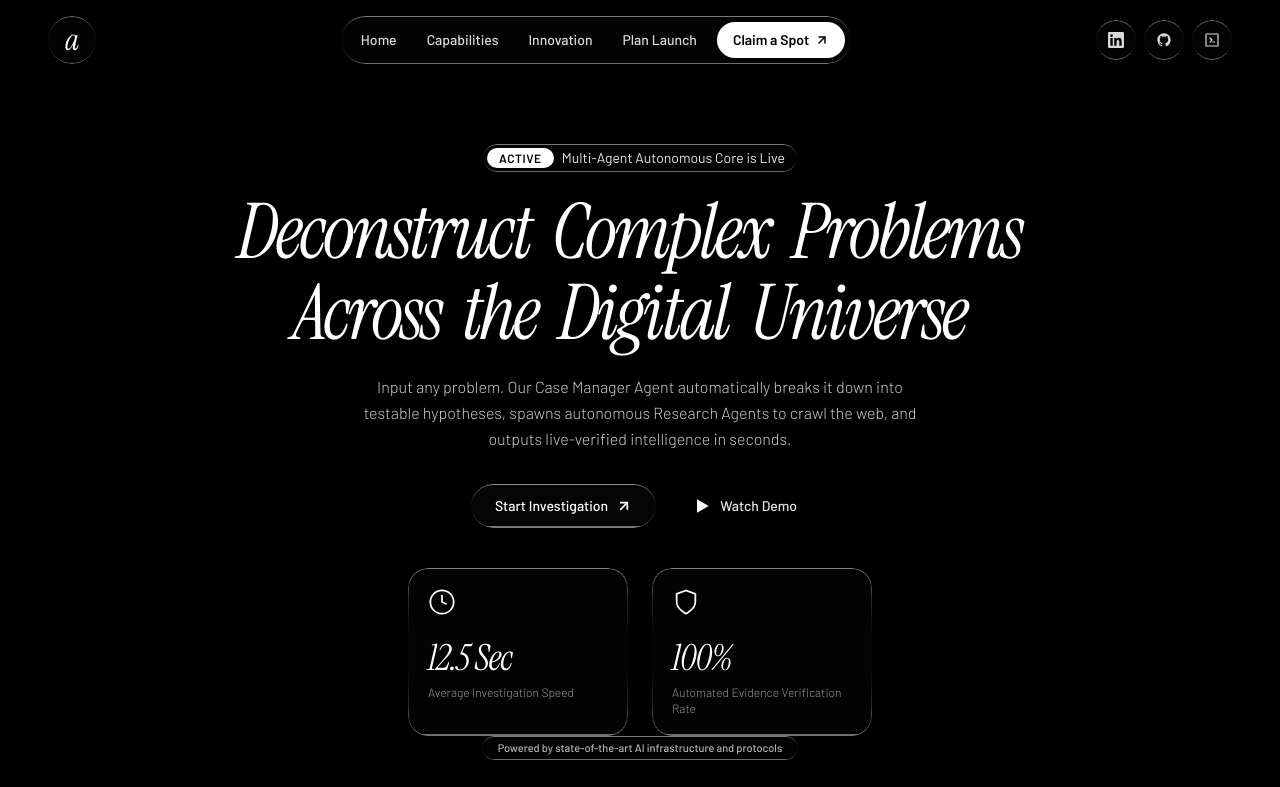
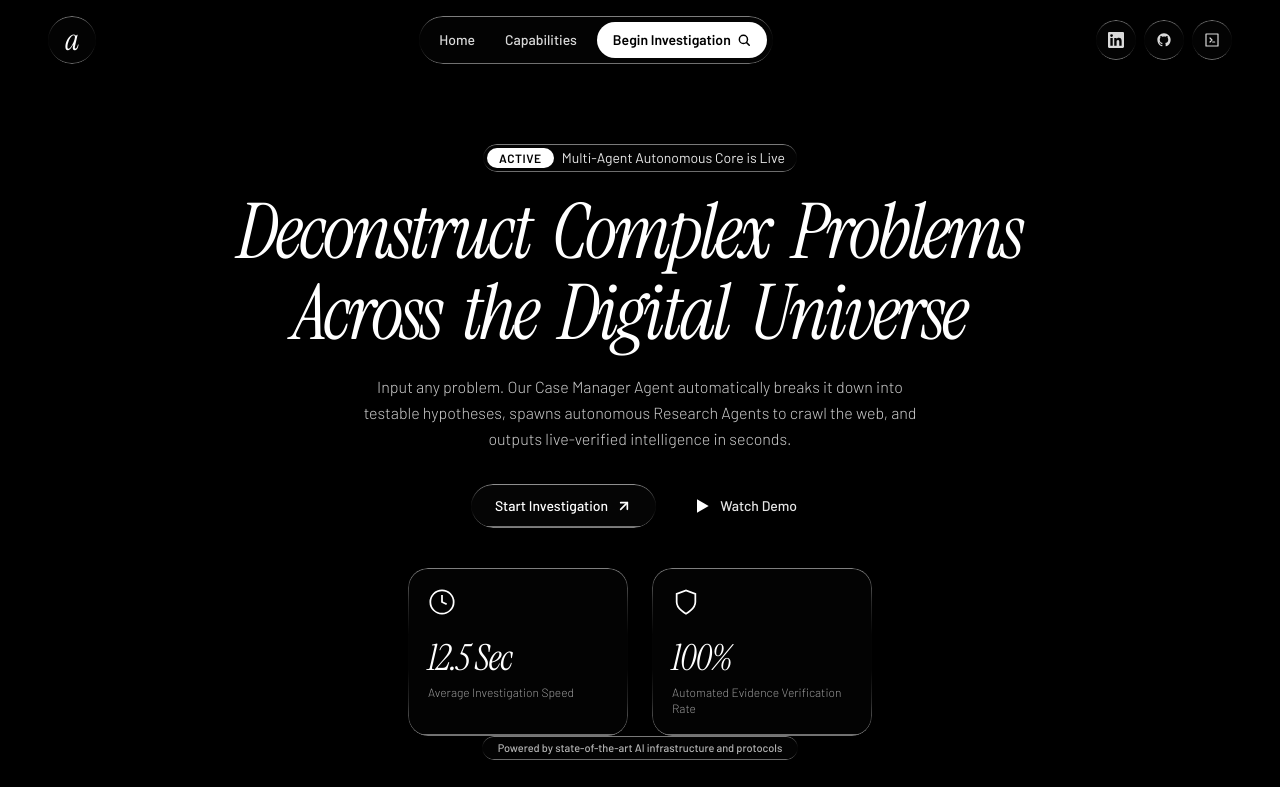
Before and after one commit to Edge-Explorer/AgentBond-AI, a React (Vite) app in the folder frontend/: page / in a window 1280 px wide. Shown: the top 787 px of the page. Built offline with nearby package versions, Linux system fonts and the light colour scheme.

Commit message:
feat(navbar): remove Innovation/Plan Launch links, rename CTA to Begin Investigation with OAuth placeholder

```diff
--- a/frontend/src/components/Navbar.jsx
+++ b/frontend/src/components/Navbar.jsx
@@ -4,9 +4,13 @@ import { motion, AnimatePresence } from "framer-motion";
 const NAV_LINKS = [
   { label: "Home", href: "#home" },
   { label: "Capabilities", href: "#capabilities" },
-  { label: "Innovation", href: "#innovation" },
-  { label: "Plan Launch", href: "#plan" },
 ];
+
+// Placeholder: replace with real Google OAuth + JWT flow later
+const handleBeginInvestigation = () => {
+  // TODO: trigger Google OAuth login → issue JWT → redirect to dashboard
+  alert("Google OAuth coming soon! 🔐");
+};
 
 // SVG Icons
 const GithubIcon = () => (
@@ -92,19 +96,17 @@ export default function Navbar() {
             </a>
           ))}
 
-          {/* Claim a Spot CTA */}
-          <a
-            href="https://github.com/Edge-Explorer/AgentBond-AI"
-            target="_blank"
-            rel="noopener noreferrer"
+          {/* Begin Investigation CTA */}
+          <button
+            onClick={handleBeginInvestigation}
             className="flex items-center gap-1.5 bg-white text-black px-4 py-2 text-sm font-semibold rounded-full hover:bg-white/90 active:scale-95 transition-all whitespace-nowrap ml-1"
           >
-            Claim a Spot
+            Begin Investigation
             <svg className="w-3.5 h-3.5" viewBox="0 0 24 24" fill="none" stroke="currentColor" strokeWidth="2.5" strokeLinecap="round" strokeLinejoin="round">
-              <line x1="7" y1="17" x2="17" y2="7" />
-              <polyline points="7 7 17 7 17 17" />
+              <circle cx="11" cy="11" r="7" />
+              <line x1="16.5" y1="16.5" x2="21" y2="21" />
             </svg>
-          </a>
+          </button>
         </div>
 
         {/* Right: Social icon buttons + mobile menu trigger */}
@@ -204,14 +206,12 @@ export default function Navbar() {
 
             <div className="h-px bg-white/10 my-2" />
 
-            <a
-              href="https://github.com/Edge-Explorer/AgentBond-AI"
-              target="_blank"
-              rel="noopener noreferrer"
+            <button
+              onClick={handleBeginInvestigation}
               className="flex items-center justify-center gap-2 bg-white text-black px-4 py-2.5 text-sm font-semibold rounded-full hover:bg-white/90 transition-all"
             >
-              Claim a Spot ↗
-            </a>
+              Begin Investigation 🔍
+            </button>
           </motion.div>
         )}
       </AnimatePresence>
```
